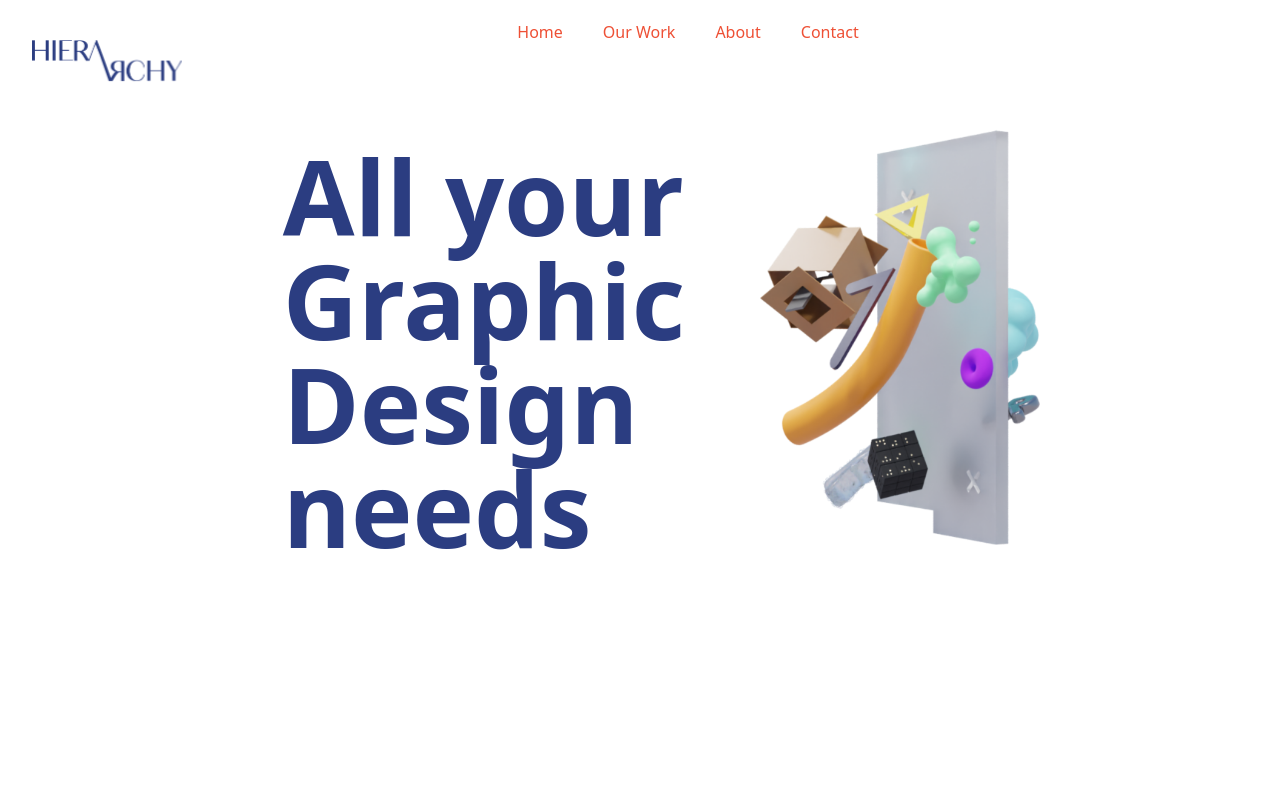
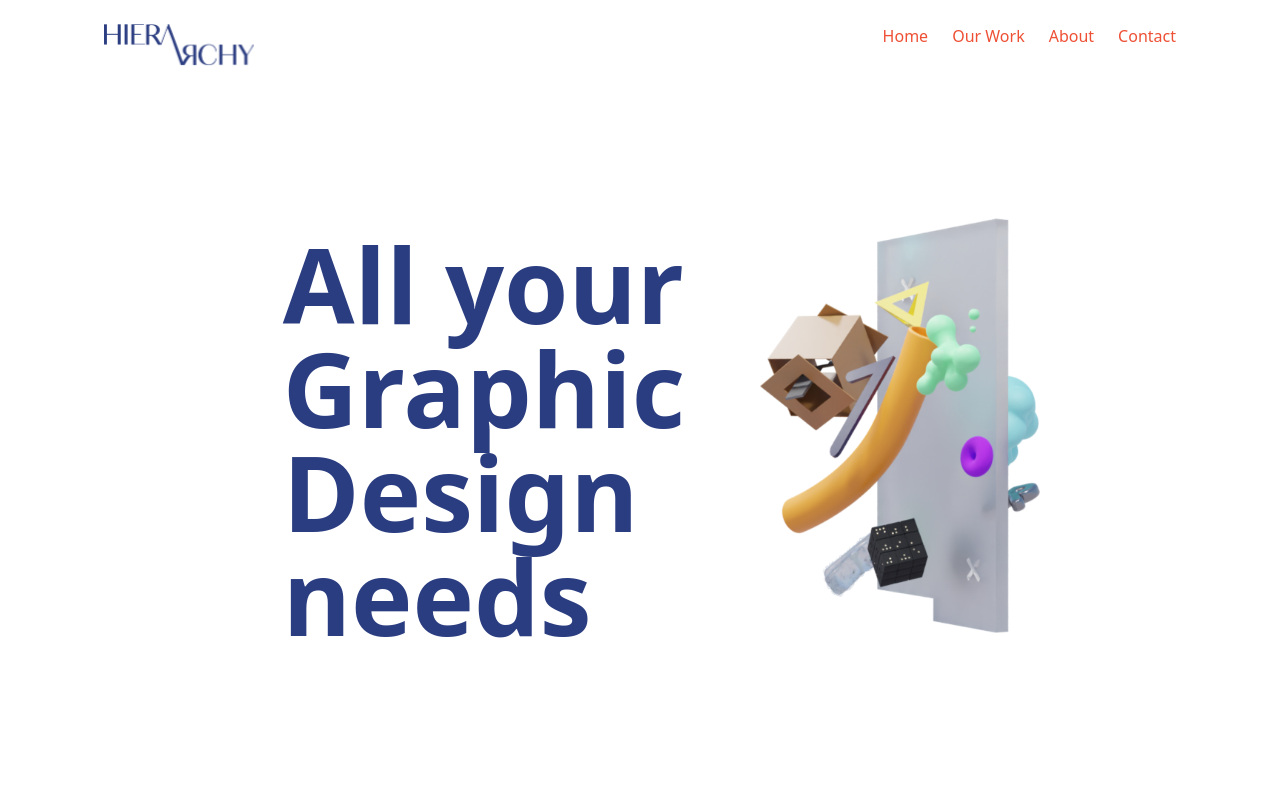
Before and after one commit to iamBrentley/HIERARCHY, an Angular app: page / in a window 1280 px wide. Shown: the top 785 px of the page. Built offline with nearby package versions, Linux system fonts and the light colour scheme.

Commit message:
links to right

```diff
--- a/src/app/components/header/header.component.css
+++ b/src/app/components/header/header.component.css
@@ -71,7 +71,7 @@ header{
     position: relative;
     padding: 0 2rem;
   }
-  .navbar{
+  /* .navbar{
     width: 100%;
     height: 80px;
     position: fixed;
@@ -80,13 +80,15 @@ header{
     align-items: center;
     justify-content: space-between;
     background-color: #fff;
-  }
-  .navbar .logo img{
+  } */
+  .logo img{
     width: 150px;
     position: fixed;
   }
-  .navbar .links{
+  /* .links{
+    position: relative;
+    justify-content: right;
     display: flex;
     gap: 2.5rem;
 
-  }
+  } */
--- a/src/app/components/header/header.component.html
+++ b/src/app/components/header/header.component.html
@@ -15,14 +15,17 @@
             </nav>
         </div>
     </div> -->
-    <div class="navbar">
+    <div class="p-4 mx-5">
         <div class="logo"><a href="#"><img src="assets/image/Hierarchy blue.png"></a></div>
-        <ul class="links">
-            <li><a href="#">Home</a></li>
-            <li><a href="#">Our Work</a></li>
-            <li><a href="#">About</a></li>
-            <li><a href="#">Contact</a></li>
-        </ul>
+        <div class="d-flex justify-content-end">
+            <ul class="links d-flex gap-4">
+                <li><a href="#">Home</a></li>
+                <li><a href="#">Our Work</a></li>
+                <li><a href="#">About</a></li>
+                <li><a href="#">Contact</a></li>
+            </ul>
+        </div>
+
         <div class="menu_btn">
             <i class="fa-solid fa-bars"></i>
         </div>
```
